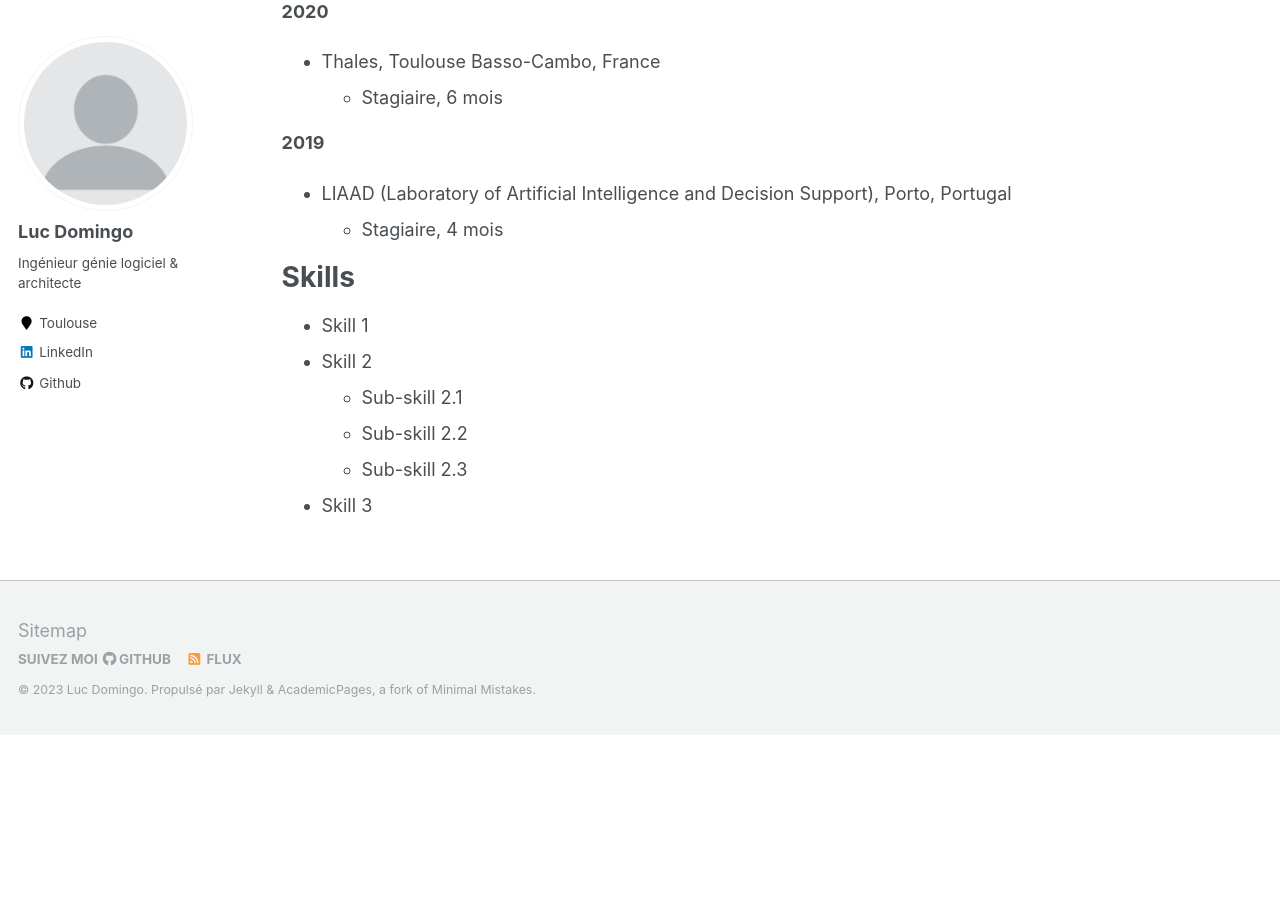
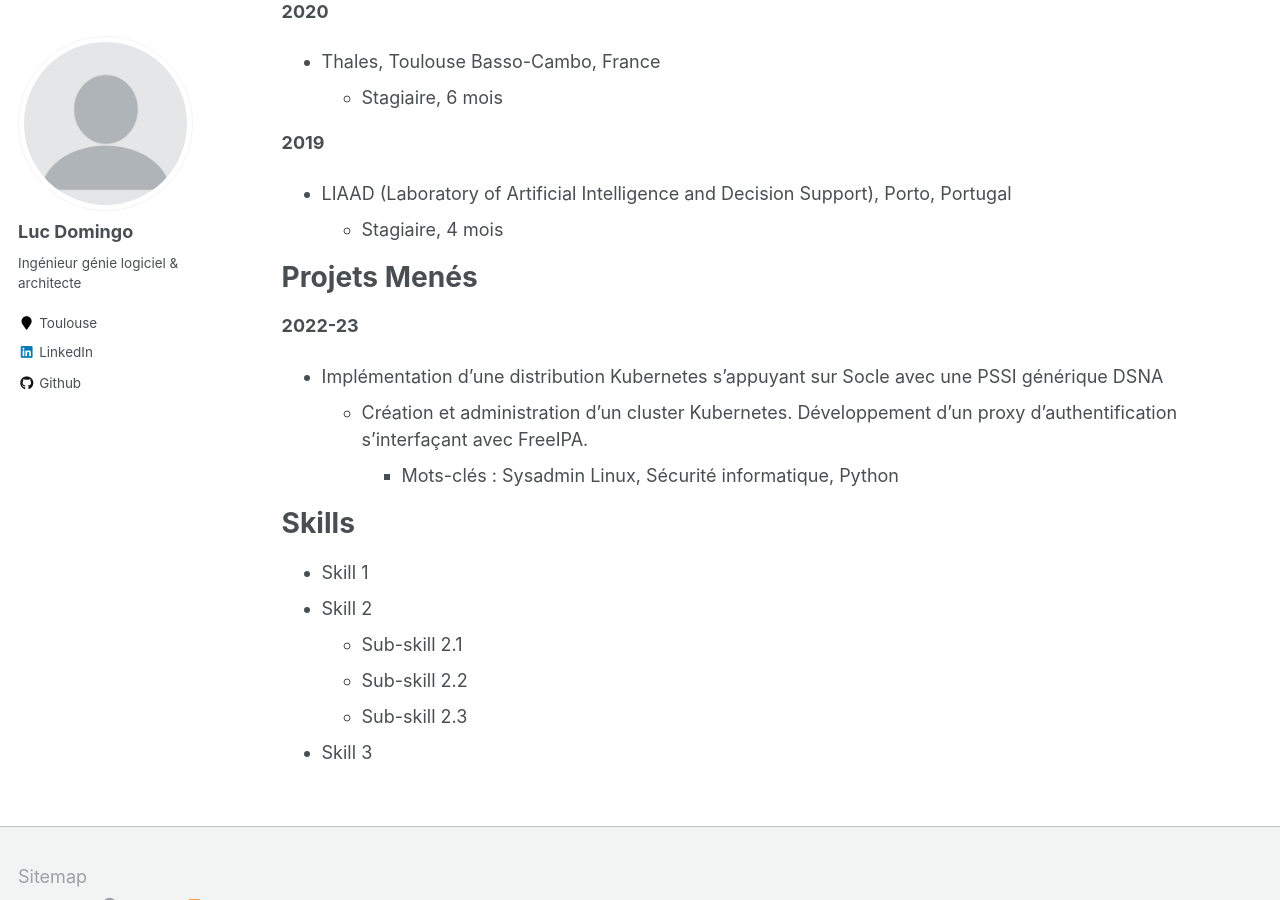
Before and after one commit to LucDomingo/mywebsite, a Jekyll site: the page built from _pages/cv.md, in a window 1280 px wide and 900 px high, scrolled down 687 px. Built offline with Jekyll 4.4.1, drawn with Linux system fonts in a browser that asks for light colours; before the commit the page ends 1422 px from its top, so only the background shows below that.

Commit message:
Update cv.md

```diff
--- a/_pages/cv.md
+++ b/_pages/cv.md
@@ -33,6 +33,14 @@ Expérience professionnelle
 - LIAAD (Laboratory of Artificial Intelligence and Decision Support), Porto, Portugal
   - Stagiaire, 4 mois
 
+Projets Menés
+======
+
+**2022-23**
+- Implémentation d'une distribution Kubernetes s'appuyant sur Socle avec une PSSI générique DSNA
+  - Création et administration d'un cluster Kubernetes. Développement d'un proxy d'authentification s'interfaçant avec FreeIPA.
+    - Mots-clés : Sysadmin Linux, Sécurité informatique, Python
+
 Skills
 ======
 * Skill 1
```
